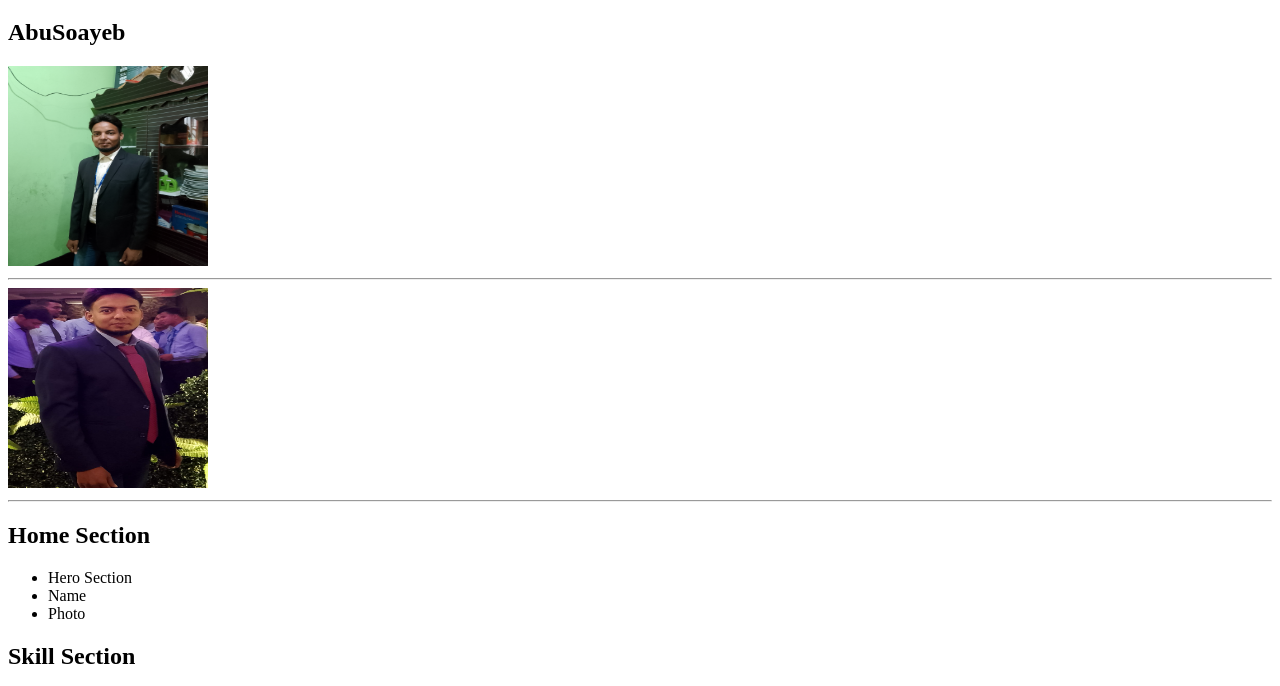
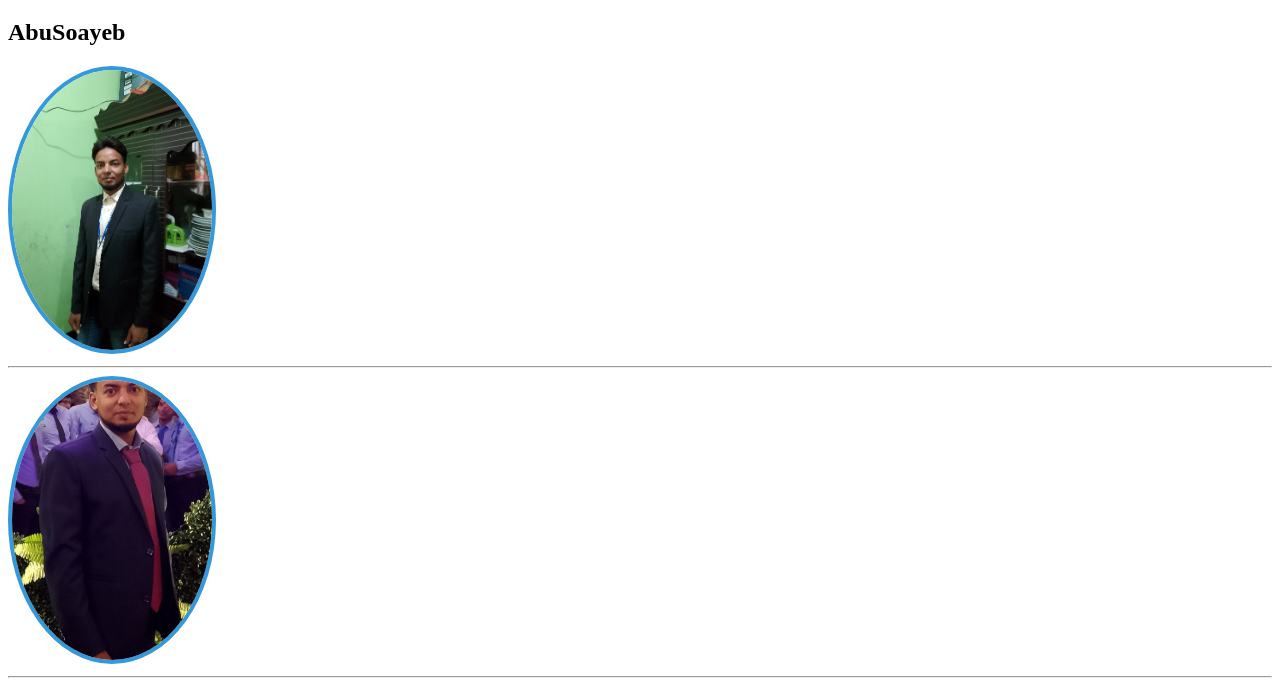
Before and after one commit to abusoayeb5009-code/my-first-github, a plain HTML site: page index.html in a window 1280 px wide. Shown: the part 61-747 px from the top of the page. Drawn offline with Linux system fonts and the light colour scheme.

Commit message:
My profles

```diff
--- a/index.html
+++ b/index.html
@@ -4,12 +4,13 @@
     <meta charset="UTF-8">
     <meta name="viewport" content="width=device-width, initial-scale=1.0">
     <title>Projects</title>
+    <link rel="stylesheet" href="style.css"/"style.css">
 </head>
 <body>
     <h1>My First Projects</h1>
     <h2>AbuSoayeb</h2>
-    <img src="soayeb.jpg" alt="Abu Soayeb" width="200" height="200"><hr>
-    <img src="soayeb1.jpg" alt="Khusbu" width="200" height="200"><hr>
+    <img src="soayeb.jpg" alt="Abu Soayeb" class="profile-img"><hr>
+    <img src="soayeb1.jpg" alt="Abu Soayeb1" class="profile-img"><hr>
     <h2>Home Section</h2>
      <ul>
         <li>
--- /dev/null
+++ b/style.css
@@ -0,0 +1,8 @@
+
+        .profile-img {
+            width: 200px;
+            height: 280px;
+            object-fit: cover;
+            border-radius: 50%;
+            border: 4px solid #3498db;
+        }
```
